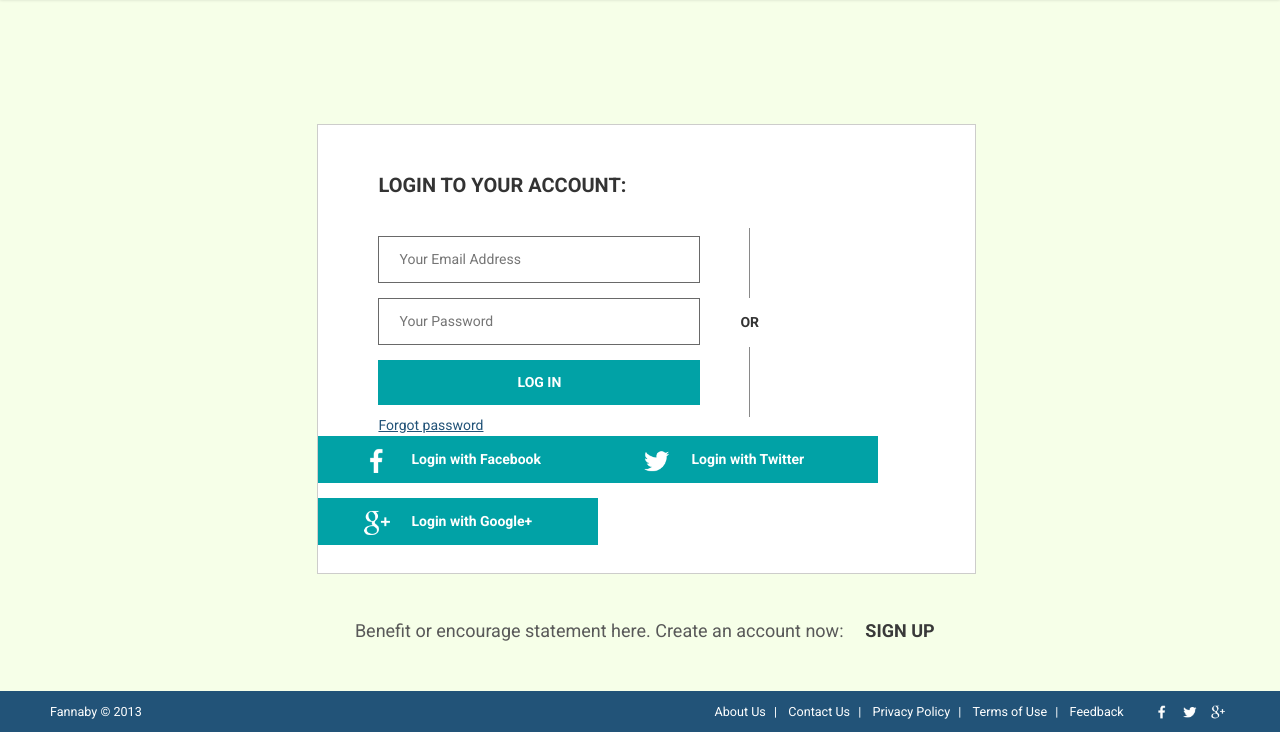
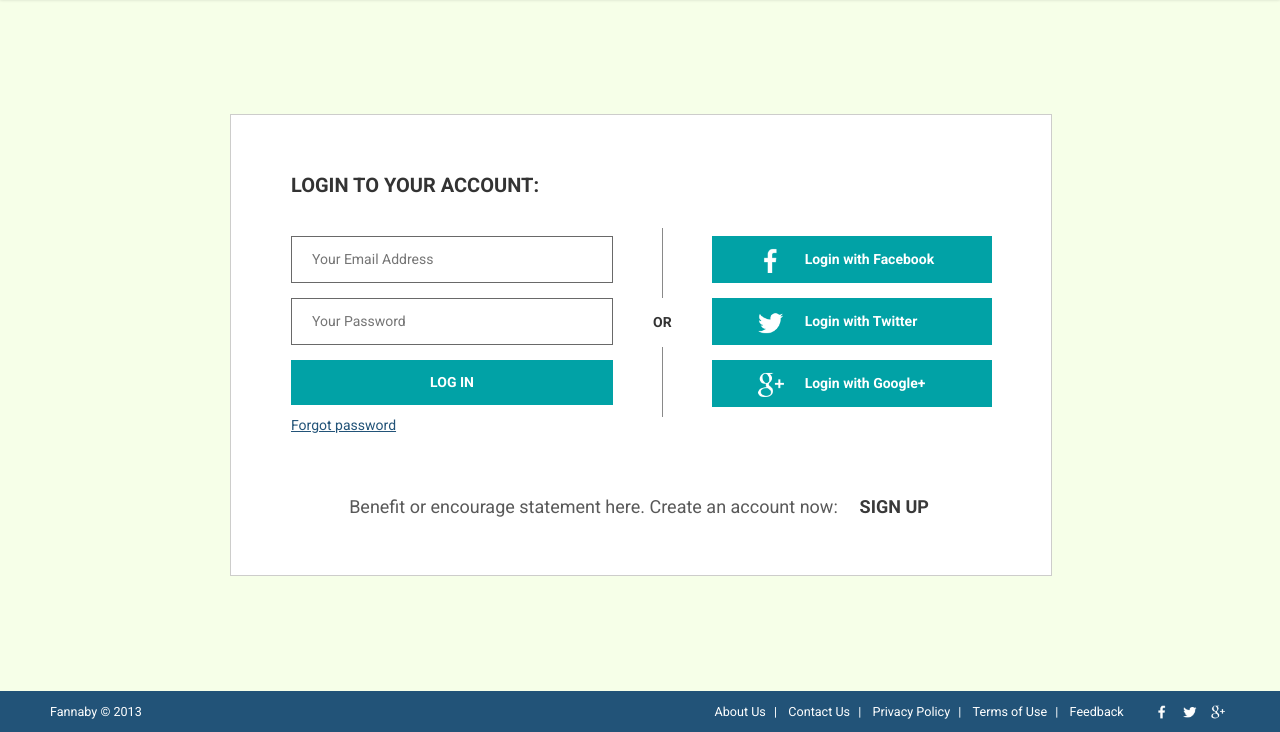
Before and after one commit to movila/turbo-avenger, a PHP site: page /login.html in a window 1280 px wide. Shown: the part 68-800 px from the top of the page. Run offline with PHP 8.4, Linux system fonts and the light colour scheme; style sheets or scripts are compiled from the project's sources; some libraries are stand-ins or nearby versions.

Commit message:
login page modified

```diff
--- a/fannaby/less/login.less
+++ b/fannaby/less/login.less
@@ -7,12 +7,12 @@
 .mainContainer > .centerPanel{
 	/* vertical and horizontal align centre*/
 	position: absolute;
-	width: 57%;
-	height:56%;
-	top: 24%;
-	//margin-top: -220px;
-	left: 22%;
-	//margin-left: -415px;
+	width: 820px;
+	height: 460px;
+	top: 50%;
+	margin-top: -218px;
+	left: 50%;
+	margin-left: -410px;
 	background: @true-white;
 	border: 1px solid @silver;
 }
@@ -23,7 +23,7 @@
 }
 .mainContainer > .centerPanel > .pHeader > h1{
 	font-size: 20px;
-	padding: 50px 60px 40px 60px;
+	padding: 60px 60px 40px 60px;
 	margin: 0;
 }
 .mainContainer > .centerPanel > .container > .loginForm{
--- a/fannaby/less/welcome.less
+++ b/fannaby/less/welcome.less
@@ -7,12 +7,12 @@
     > .centerPanel{
 		/* vertical and horizontal align centre*/
 		position: absolute;
-		width: 830px;
-		height:600px;
-		top: 50%;
-		margin-top: -300px;
-		left: 50%;
-		margin-left: -415px;
+        width: 57%;
+        height:70%;
+        top: 18%;
+        //margin-top: -220px;
+        left: 22%;
+        //margin-left: -415px;
 		background: @true-white;
 		border: 1px solid @silver;
 
@@ -37,7 +37,7 @@
 		}
 
 		> .pFooter{
-			margin-top: 80px;
+			margin-top: 60px;
 
 			> .start {
 				//float: left;
--- a/fannaby/login.html
+++ b/fannaby/login.html
@@ -26,7 +26,7 @@
 
 		<div class="mainContainer">
 			<div class="centerPanel clearfix">
-				<div class="pHeader clearfix">
+				<div class="pHeader">
 					<h1>LOGIN TO YOUR ACCOUNT:</h1>
 				</div>
 				<div class="container clearfix">
```
Lines whose indentation alone changed are shown as unchanged.
